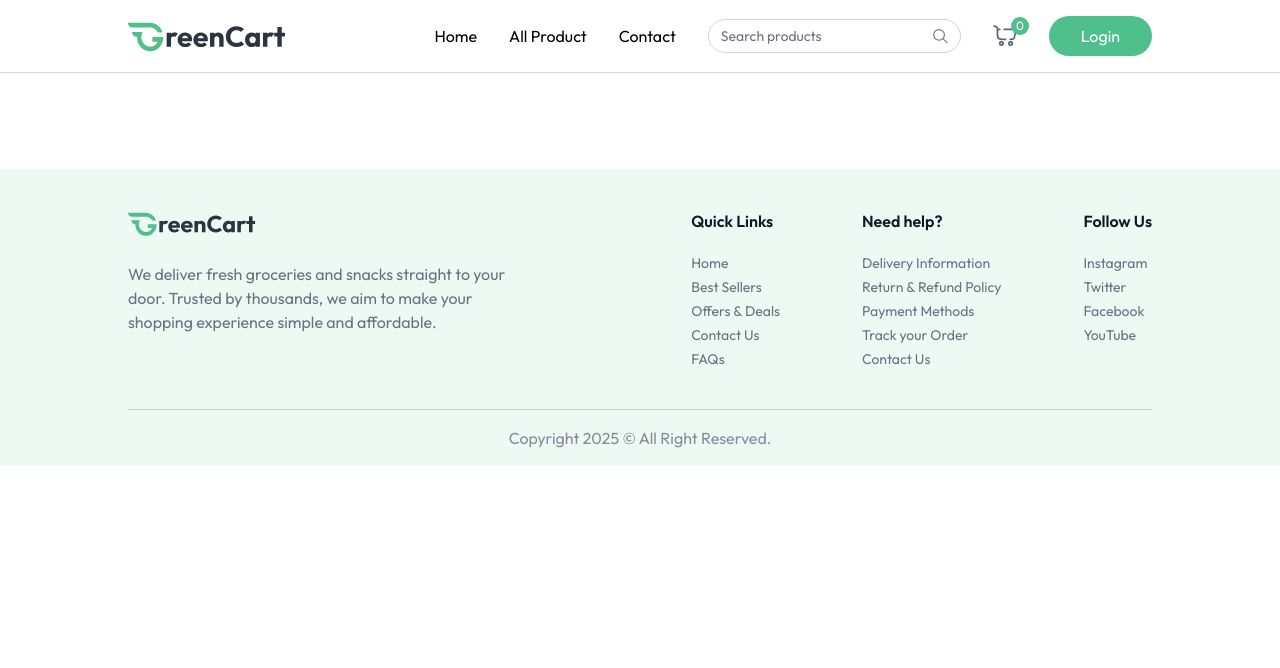
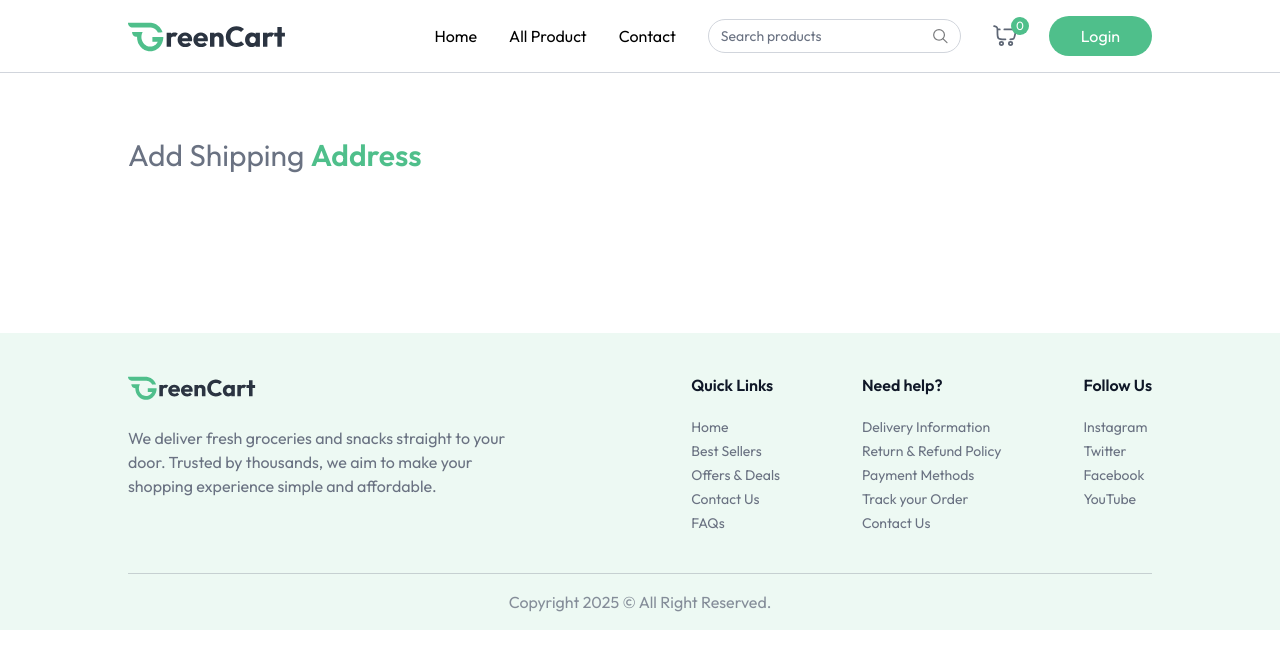
Before and after one commit to rigby200602/ecommerce_website, a React (Vite) app in the folder frontEnd/: page /add-address in a window 1280 px wide. Shown: the top 668 px of the page. Built offline with nearby package versions, Linux system fonts and the light colour scheme; a web font is replaced by a local one.

Commit message:
AddAddress page

```diff
--- a/frontEnd/src/App.jsx
+++ b/frontEnd/src/App.jsx
@@ -10,6 +10,7 @@ import AllProducts from './pages/AllProducts'
 import ProductCategory from './pages/ProductCategory'
 import ProductDetails from './pages/ProductDetails'
 import Cart from './pages/Cart'
+import AddAddress from './pages/AddAddress'
 
 const App = () => {
 
@@ -29,6 +30,7 @@ const App = () => {
           <Route path='/products/:category' element={<ProductCategory/>}/>
           <Route path='/products/:category/:id' element={<ProductDetails/>}/>
           <Route path='/cart' element={<Cart/>}/>
+          <Route path='/add-address' element={<AddAddress/>}/>
         </Routes>
       </div>
       {!isSellerPath && <Footer/>}
--- /dev/null
+++ b/frontEnd/src/pages/AddAddress.jsx
@@ -0,0 +1,16 @@
+import React from 'react'
+
+// Input field component
+const inputField = (() => {
+    <input type="text" />
+})
+
+const AddAddress = () => {
+  return (
+    <div className='mt-16 pb-16'>
+      <p className='text-2xl md:text-3xl text-gray-500'>Add Shipping <span className='font-semibold text-primary'>Address</span></p>
+    </div>
+  )
+}
+
+export default AddAddress
```
